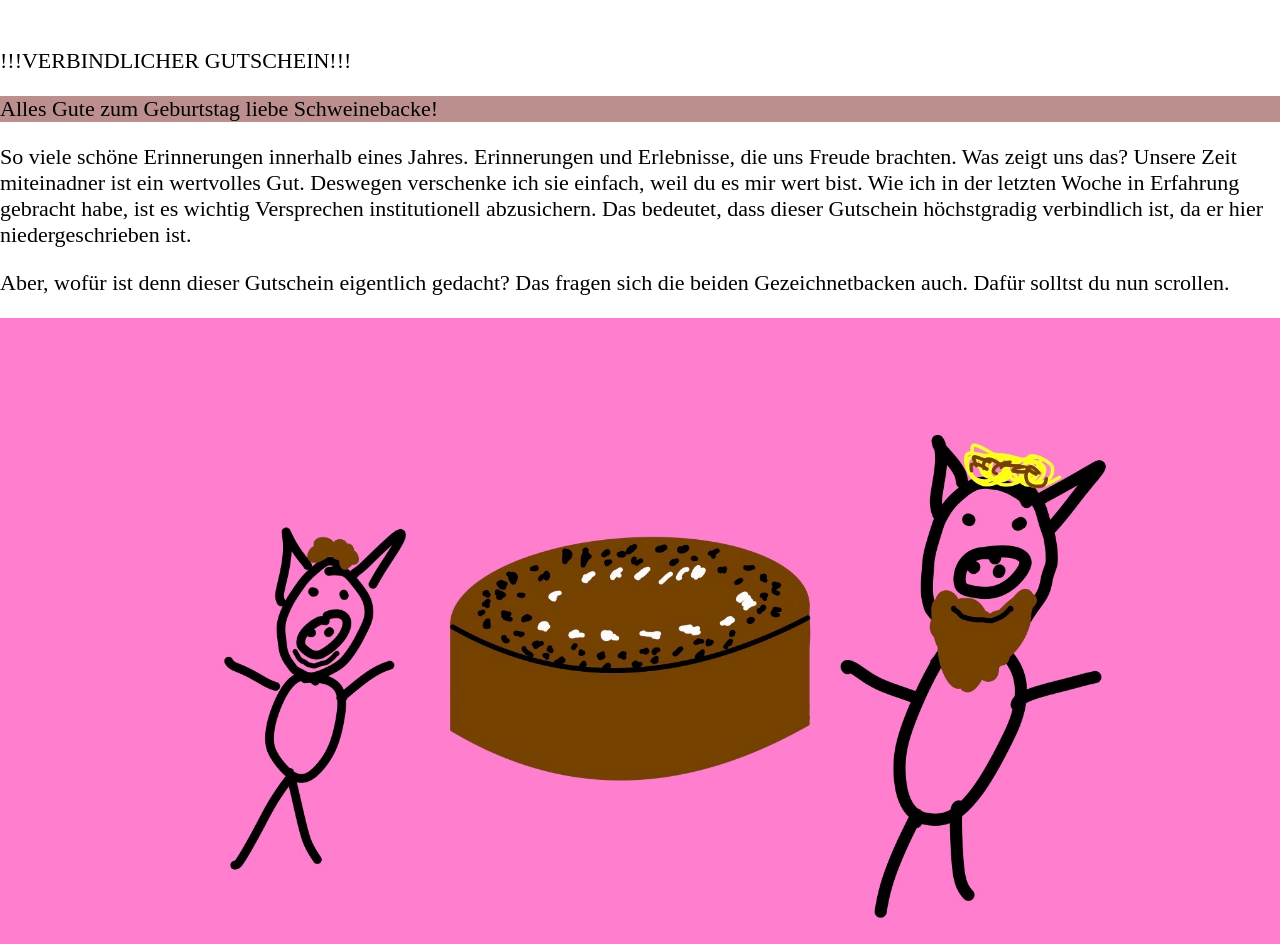
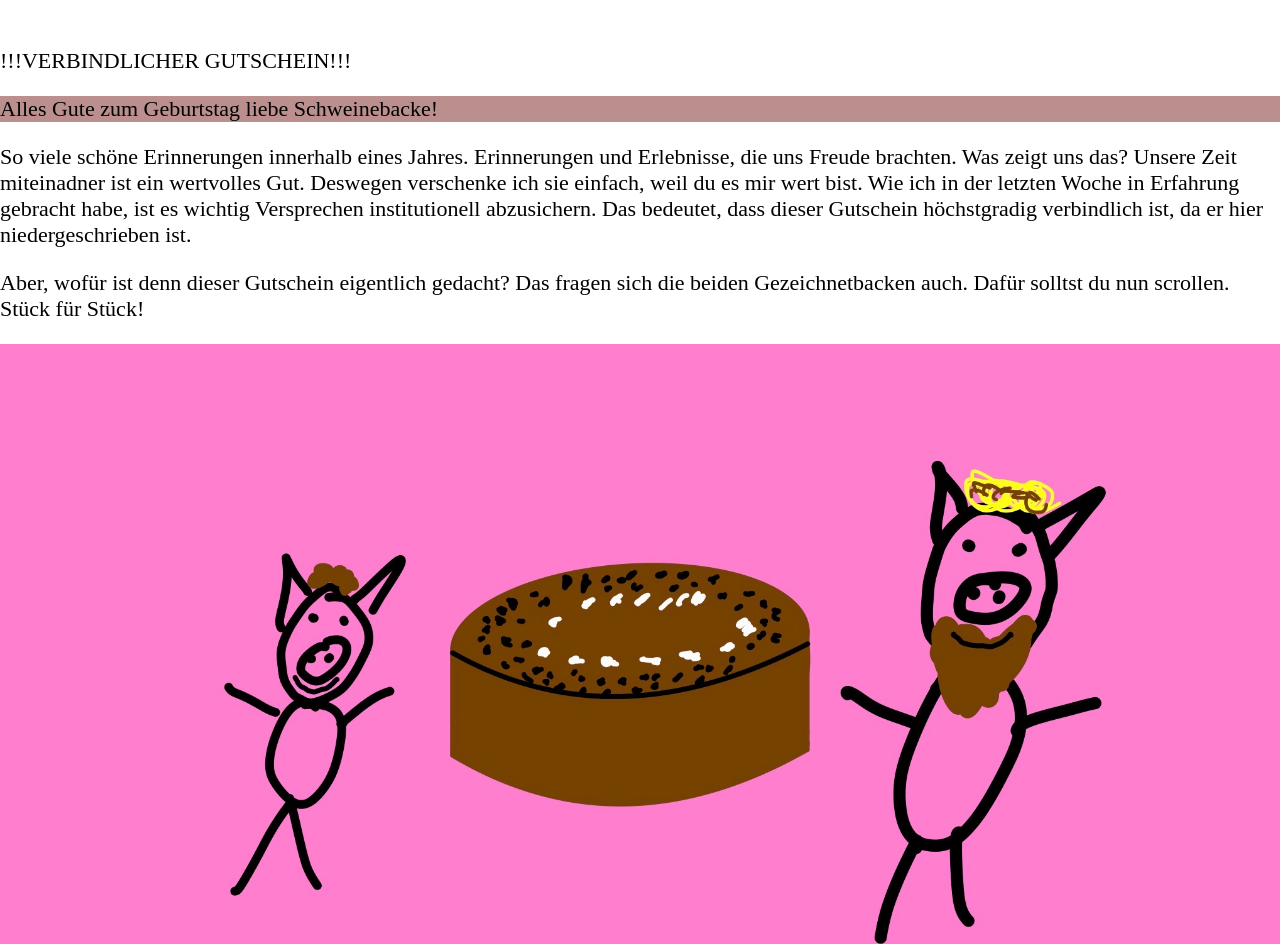
Before and after one commit to lennartzill05-sketch/GeburtstagSB, a plain HTML site: page index.html in a window 1280 px wide. Shown: the top 944 px of the page. Drawn offline with Linux system fonts and the light colour scheme.

```diff
--- a/index.html
+++ b/index.html
@@ -63,7 +63,7 @@
         <p>!!!VERBINDLICHER GUTSCHEIN!!!</p>
         <p class="rosa">Alles Gute zum Geburtstag liebe Schweinebacke!</p>
         <p>So viele schöne Erinnerungen innerhalb eines Jahres. Erinnerungen und Erlebnisse, die uns Freude brachten. Was zeigt uns das? Unsere Zeit miteinadner ist ein wertvolles Gut. Deswegen verschenke ich sie einfach, weil du es mir wert bist. Wie ich in der letzten Woche in Erfahrung gebracht habe, ist es wichtig Versprechen institutionell abzusichern. Das bedeutet, dass dieser Gutschein höchstgradig verbindlich ist, da er hier niedergeschrieben ist.</p>
-        <p>Aber, wofür ist denn dieser Gutschein eigentlich gedacht? Das fragen sich die beiden Gezeichnetbacken auch. Dafür solltst du nun scrollen.</p>
+        <p>Aber, wofür ist denn dieser Gutschein eigentlich gedacht? Das fragen sich die beiden Gezeichnetbacken auch. Dafür solltst du nun scrollen. Stück für Stück!</p>
     </div>
     <div class="content">
         <img src="kuchen.jpg">
```
